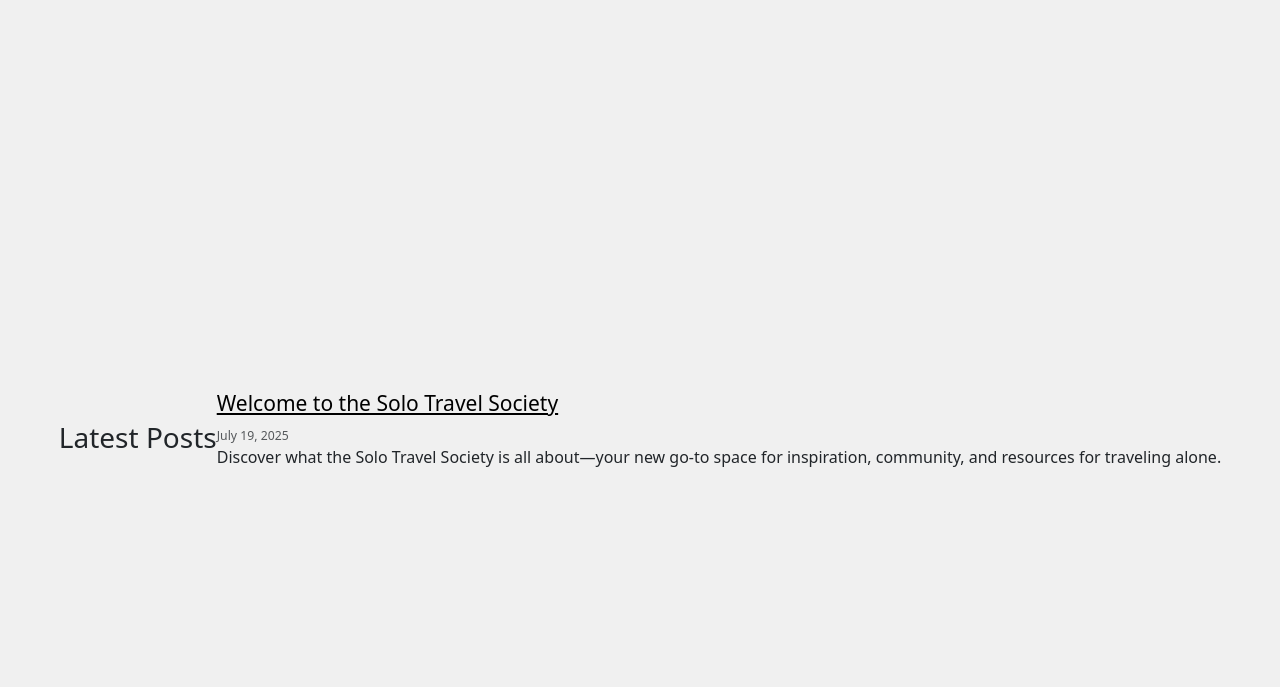
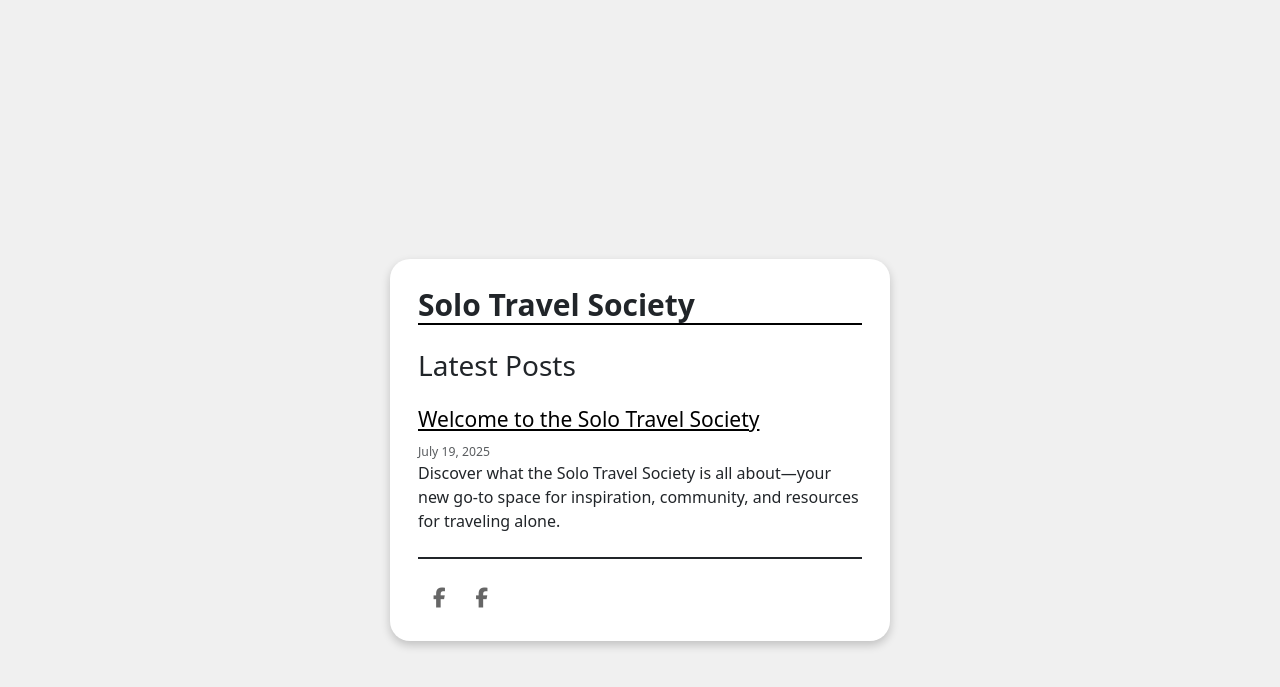
Before and after one commit to solotravelsociety/solotravelsociety.com, a Jekyll site: the page built from blog.md, in a window 1280 px wide. Shown: the top 687 px of the page. Built offline with Jekyll 4.4.1, drawn with Linux system fonts in a browser that asks for light colours; nearby versions of some CDN libraries.

Commit message:
Update blog layout.

```diff
--- a/blog.md
+++ b/blog.md
@@ -4,13 +4,23 @@ title: Blog
 permalink: /blog/
 ---
 
-<h2 class="mb-4">Latest Posts</h2>
-<ul class="list-unstyled">
-  {% for post in site.posts %}
-    <li class="mb-4">
-      <h4><a href="{{ post.url | relative_url }}">{{ post.title }}</a></h4>
-      <small class="text-muted">{{ post.date | date: "%B %d, %Y" }}</small>
-      <p>{{ post.excerpt }}</p>
-    </li>
-  {% endfor %}
-</ul>
+<div class="container-md">
+  <div class="wrapper">
+    <div class="content">
+      <header>
+        <h1 id="awesome-ghost-" class="mb-4 border-bottom">Solo Travel Society</h1>
+      </header>
+      <h2 class="mb-4">Latest Posts</h2>
+        {% for post in site.posts %}
+            <h4><a href="{{ post.url | relative_url }}">{{ post.title }}</a></h4>
+            <small class="text-muted">{{ post.date | date: "%B %d, %Y" }}</small>
+            <p>{{ post.excerpt }}</p>
+        {% endfor %}
+     <hr class="my-4">
+      <div class="social-icons">
+        <a href="https://www.facebook.com/thesolotravelsociety/" class="social-icon facebook"><i class="fab fa-facebook-f"></i></a>
+        <a href="https://www.facebook.com/groups/thesolotravelsociety/" class="social-icon facebook"><i class="fab fa-facebook-f"></i></a>
+      </div>
+    </div>
+  </div>
+</div>
```
